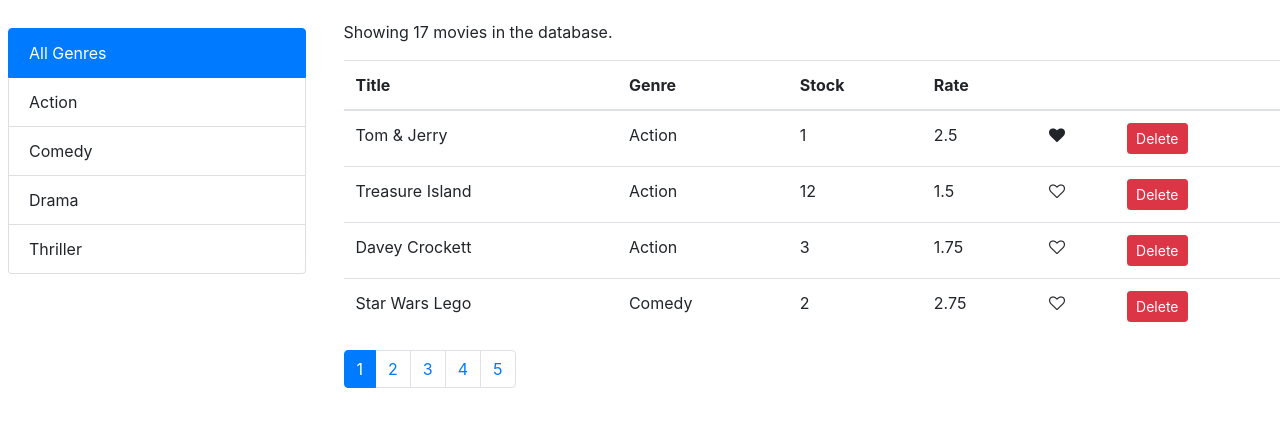
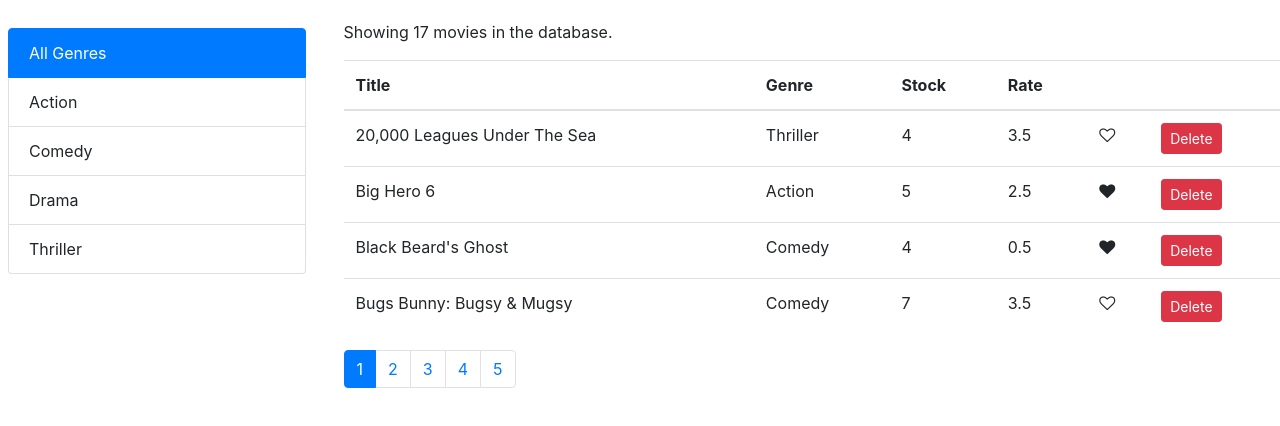
Before and after one commit to mrdaines/vidly-react, a React (Create React App) app: page / in a window 1280 px wide. Shown: the top 426 px of the page. Built offline with nearby package versions, Linux system fonts and the light colour scheme.

Commit message:
Implementing sorting

```diff
--- a/src/components/movies.jsx
+++ b/src/components/movies.jsx
@@ -4,14 +4,16 @@
 import ListGroup from './common/listGroup';
 import MoviesTable from './moviesTable';
 import Pagination from './common/pagination';
-import { paginate } from '../utils/paginate'
+import { paginate } from '../utils/paginate';
+import _ from 'lodash';
 
 class Movies extends Component {
 	state = {
 		movies: [],
 		genres: [],
 		currentPage: 1,
-		pageSize: 4
+		pageSize: 4,
+		sortColumn: { path: 'title', order: 'asc' }
 	}
 
 	componentDidMount() {
@@ -45,12 +47,25 @@
 	};
 
 	handleSort = path => {
-		console.log(path);
+		const sortColumn = { ...this.state.sortColumn };
+		if (sortColumn.path === path)
+			sortColumn.order = (sortColumn.order === 'asc') ? 'desc' : 'asc';
+		else {
+			sortColumn.path = path;
+			sortColumn.order = 'asc';
+		}
+		this.setState({ sortColumn });
 	}
 
 	render() {
 		const { length: count } = this.state.movies;
-		const { pageSize, currentPage, selectedGenre, movies: allMovies } = this.state;
+		const {
+			pageSize,
+			currentPage,
+			selectedGenre,
+			movies: allMovies,
+			sortColumn
+		} = this.state;
 
 		if (count === 0) return <p>There are no movies in the database.</p>
 
@@ -58,7 +73,9 @@
 			? allMovies.filter(m => m.genre._id === selectedGenre._id)
 			: allMovies;
 
-		const movies = paginate(filtered, currentPage, pageSize);
+		const sorted = _.orderBy(filtered, [sortColumn.path], [sortColumn.order]);
+
+		const movies = paginate(sorted, currentPage, pageSize);
 
 		return (
 			<div className="row">
```
